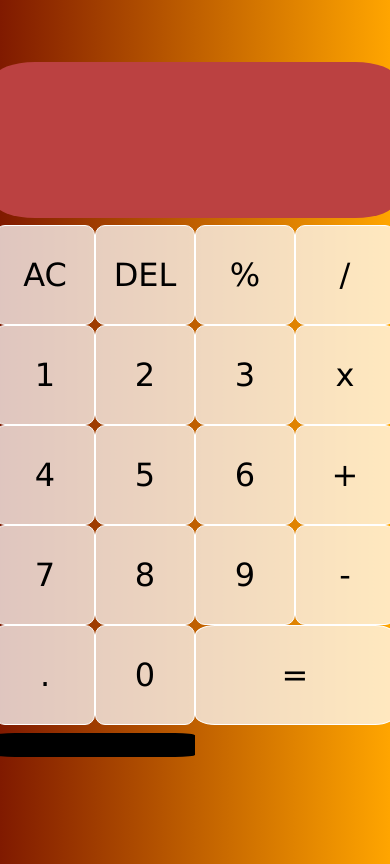
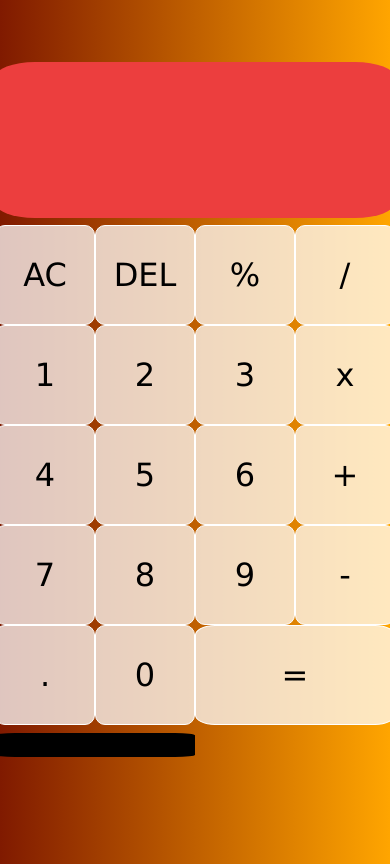
Before and after one commit to PirateMunch/calculator, a plain HTML site: page index.html in a window 390 px wide. Drawn offline with Linux system fonts and the light colour scheme.

Commit message:
more css for mobile

```diff
--- a/style.css
+++ b/style.css
@@ -37,6 +37,8 @@ html, body {
         height:auto;
         min-height: 100vh;
         background: linear-gradient(to right, rgb(128, 26, 0), orange);
+        max-width: 100%;
+        width: 100%;
       }
 
     }
@@ -103,14 +105,14 @@ main{
 
 .output {
     grid-column: 1 / -1;
-    background-color: rgb(187, 65, 65);
+    background-color: rgb(236, 62, 62);
     display: flex;
     align-items: flex-end;
     justify-content: space-around;
     flex-direction: column;
     word-wrap: break-word;
     word-break: break-all;
-    padding: 2vw;
+    padding: 6vw;
     border-radius: 10%;
     margin-top: 1vw;
     gap: 1vw;
```
